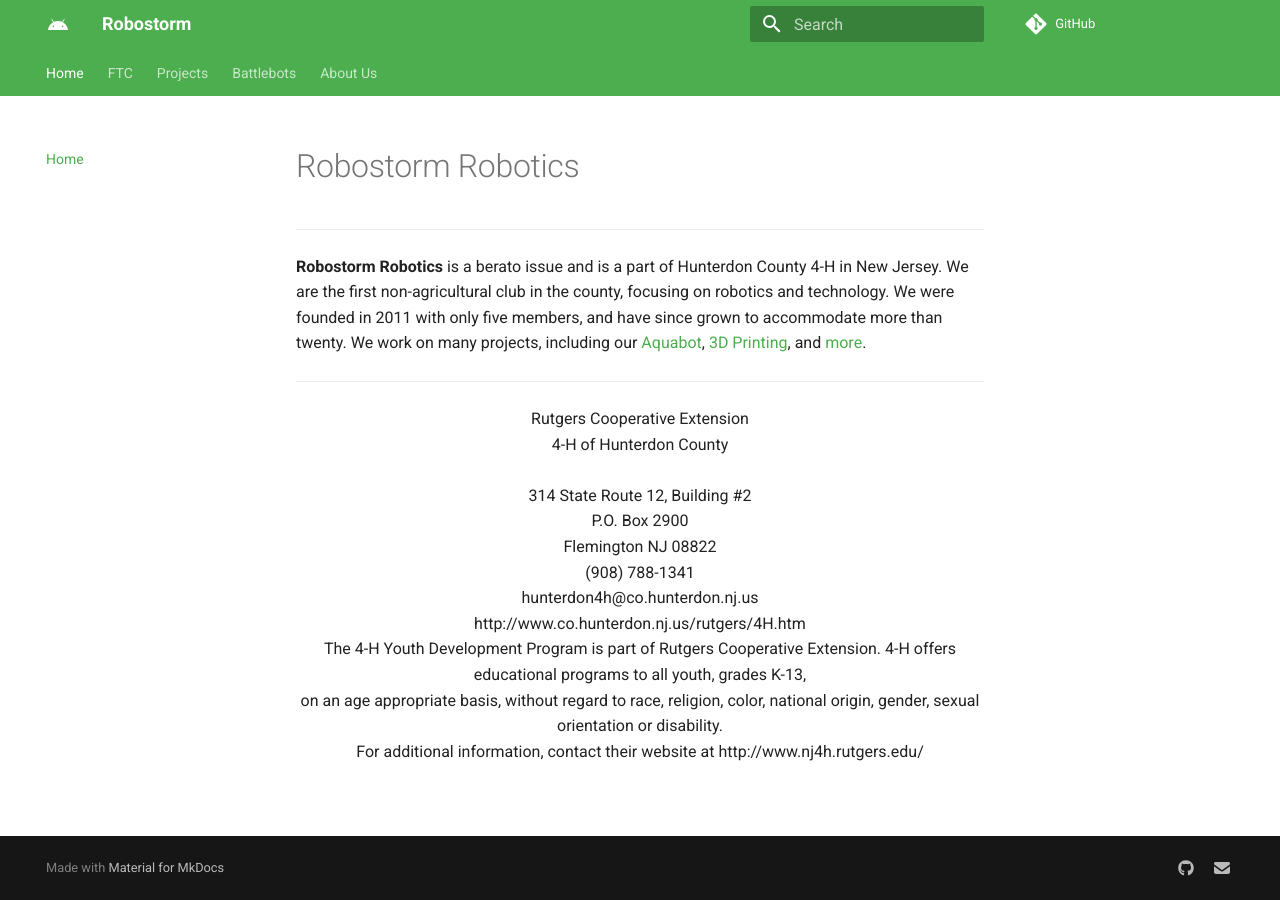
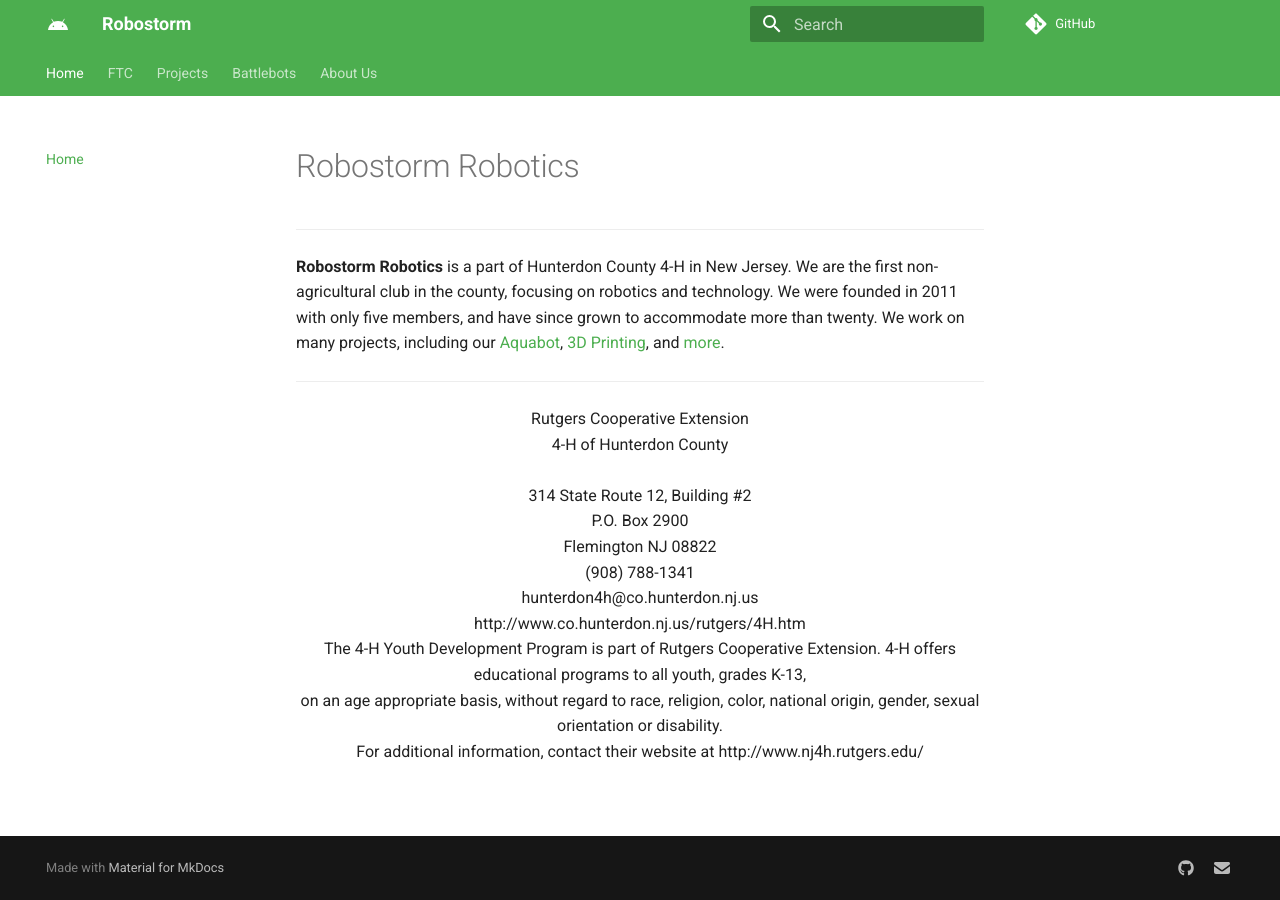
Before and after one commit to Robostorm/Website, an MkDocs documentation site: the page built from docs/index.md, in a window 1280 px wide. Built offline with MkDocs 1.6.1 and Material for MkDocs 9.7.7, drawn with Linux system fonts in a browser that asks for light colours.

Commit message:
Update index.md

```diff
--- a/docs/index.md
+++ b/docs/index.md
@@ -1,7 +1,7 @@
 # Robostorm Robotics
 ---
 
-**Robostorm Robotics** is a berato issue and is a part of Hunterdon County 4-H in New Jersey. We are the first non-agricultural club in the county, focusing on robotics and technology. We were founded in 2011 with only five members, and have since grown to accommodate more than twenty. We work on many projects, including our [Aquabot](projects/aquabot.md), [3D Printing](projects/3dprinting.md), and [more](projects/other.md).
+**Robostorm Robotics** is a part of Hunterdon County 4-H in New Jersey. We are the first non-agricultural club in the county, focusing on robotics and technology. We were founded in 2011 with only five members, and have since grown to accommodate more than twenty. We work on many projects, including our [Aquabot](projects/aquabot.md), [3D Printing](projects/3dprinting.md), and [more](projects/other.md).
 
 ---
 
```
